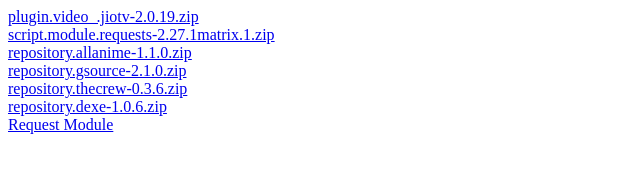
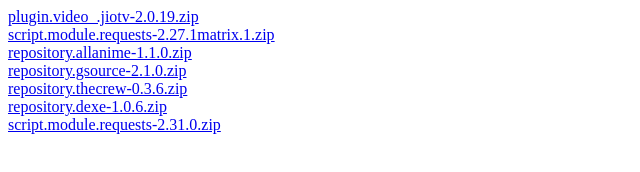
Before and after one commit to noobster101-ui/kodiRepo, a plain HTML site: page index.html in a window 1280 px wide. Shown: the whole page, without its empty margins (0-640 px from the left). Drawn offline with Linux system fonts and the light colour scheme.

Commit message:
Update index.html

```diff
--- a/index.html
+++ b/index.html
@@ -11,7 +11,7 @@
 <a href="repository.thecrew-0.3.6.zip">repository.thecrew-0.3.6.zip</a><br>
 
   <a href="repository.dexe-1.0.6.zip">repository.dexe-1.0.6.zip</a><br>
-  <a href="script.module.requests-2.31.0.zip">Request Module</a><br>
+  <a href="script.module.requests-2.31.0.zip">script.module.requests-2.31.0.zip</a><br>
 
 </body>
 </html>
```
